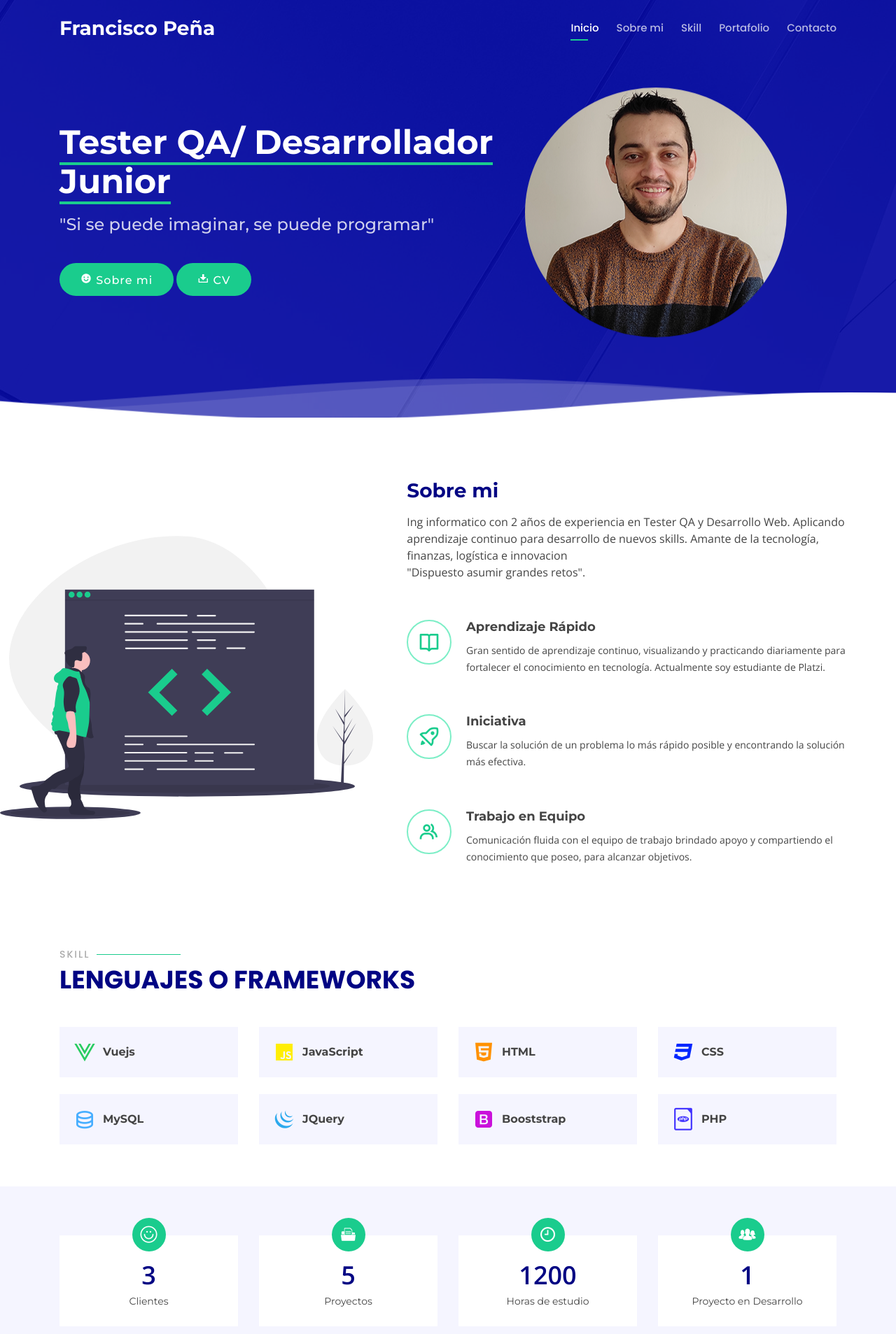
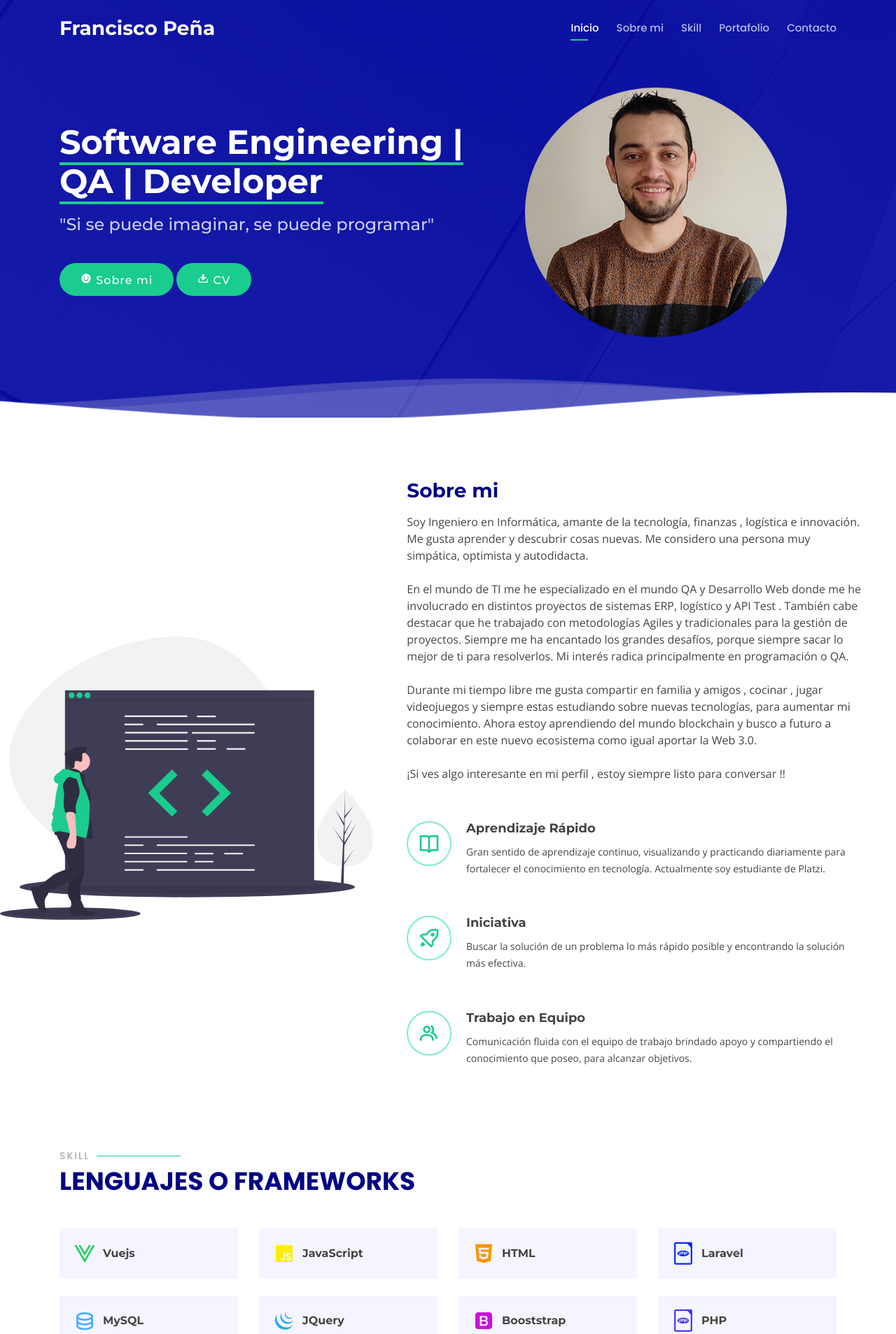
Before and after one commit to melram/portafolio, a plain HTML site: page index.html in a window 1280 px wide. Shown: the top 1907 px of the page at 70% size. Drawn offline with nearby package versions, Linux system fonts and the light colour scheme.

Commit message:
UPDATE CV

```diff
--- a/index.html
+++ b/index.html
@@ -66,7 +66,7 @@
       <div class="row">
         <div class="col-lg-7 pt-5 pt-lg-0 order-2 order-lg-1 d-flex align-items-center">
           <div data-aos="zoom-out">
-            <h1><span>Tester QA/ Desarrollador Junior</span></h1>
+            <h1><span>Software Engineering | QA | Developer</span></h1>
             <h2>"Si se puede imaginar, se puede programar"</h2>
             <div class="text-center text-lg-left">
               <a href="#about" class="btn-get-started scrollto"> <i class="ri-emotion-happy-fill" style="color:#ffffff"></i> Sobre mi</a>
@@ -112,7 +112,13 @@
 
           <div class="col-xl-7 col-lg-6 icon-boxes d-flex flex-column align-items-stretch justify-content-center py-5 px-lg-5" data-aos="fade-left">
             <h3>Sobre mi</h3>
-            <p>Ing informatico con 2 años de experiencia en Tester QA y Desarrollo Web. Aplicando aprendizaje continuo para desarrollo de nuevos skills. Amante de la tecnología, finanzas, logística e innovacion <br> "Dispuesto asumir grandes retos".</p>
+            <p>Soy Ingeniero en Informática, amante de la tecnología, finanzas , logística e innovación. Me gusta aprender y descubrir cosas nuevas. Me considero una persona muy simpática, optimista y autodidacta.<br><br>
+
+              En el mundo de TI me he especializado en el mundo QA y Desarrollo Web donde me he involucrado en distintos proyectos de sistemas ERP, logístico y API Test . También cabe destacar que he trabajado con metodologías Agiles y tradicionales para la gestión de proyectos. Siempre me ha encantado los grandes desafíos, porque siempre sacar lo mejor de ti para resolverlos. Mi interés radica principalmente en programación o QA. <br><br>
+
+              Durante mi tiempo libre me gusta compartir en familia y amigos , cocinar , jugar videojuegos y siempre estas estudiando sobre nuevas tecnologías, para aumentar mi conocimiento. Ahora estoy aprendiendo del mundo blockchain y busco a futuro a colaborar en este nuevo ecosistema como igual aportar la Web 3.0.<br><br>
+
+              ¡Si ves algo interesante en mi perfil , estoy siempre listo para conversar !! <br></p>
 
 
 
@@ -170,8 +176,8 @@
           </div>
           <div class="col-lg-3 col-md-4 mt-4 mt-lg-0">
             <div class="icon-box" data-aos="zoom-in" data-aos-delay="200">
-              <i class="ri-css3-fill" style="color: #0026ff;"></i>
-              <h3>CSS</h3>
+              <i class="icofont-file-php" style="color: #0026ff;"></i>
+              <h3>Laravel</h3>
             </div>
           </div>
           <div class="col-lg-3 col-md-4 mt-4">
```
Also changed, not shown: 1 other file.
